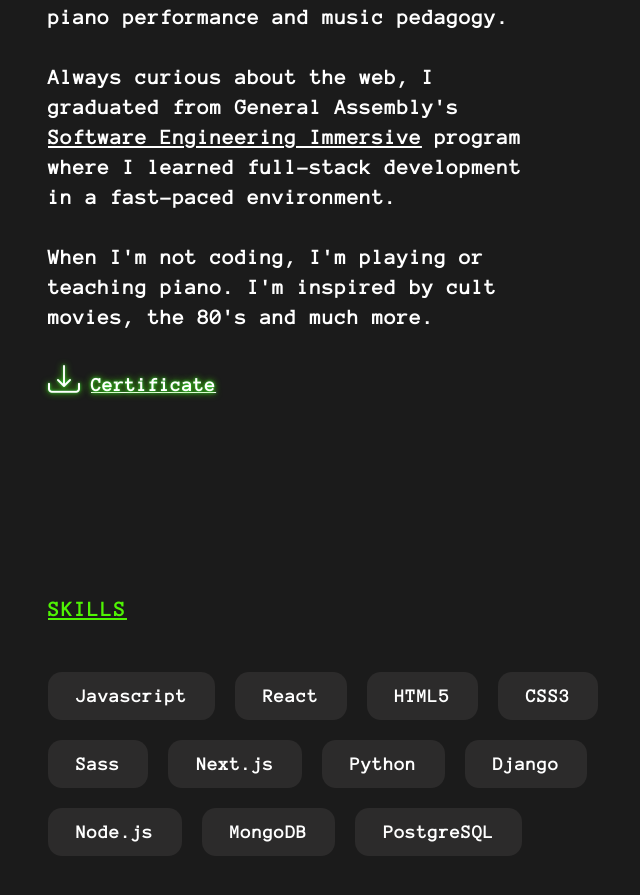
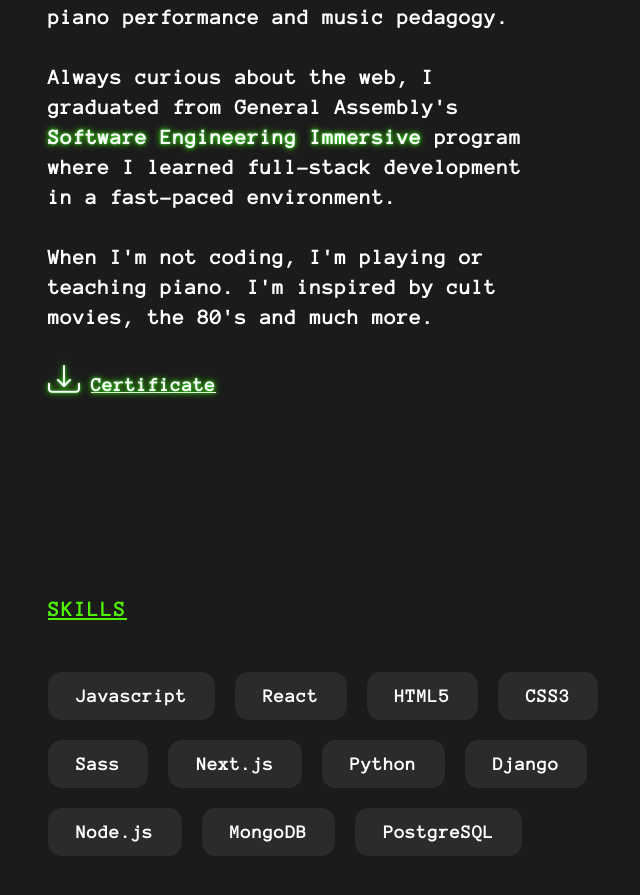
Before and after one commit to tatyanakarlen/PortfolioWebsite, a React (Create React App) app: page / in a window 1280 px wide. Shown: the part 1068-1963 px from the top of the page, without its empty margins (302-942 px from the left). Built offline with nearby package versions, Linux system fonts and the light colour scheme; a web font is replaced by a local one.

Commit message:
trying some text shadow

```diff
--- a/src/components/About/About.css
+++ b/src/components/About/About.css
@@ -1,5 +1,5 @@
 .paragraph span {
-    text-decoration: underline;
+    text-shadow: 0px 0px 3px rgb(50 211 58), 0px 0px 7px var(--color-green);
 }
 
 .download{
```
